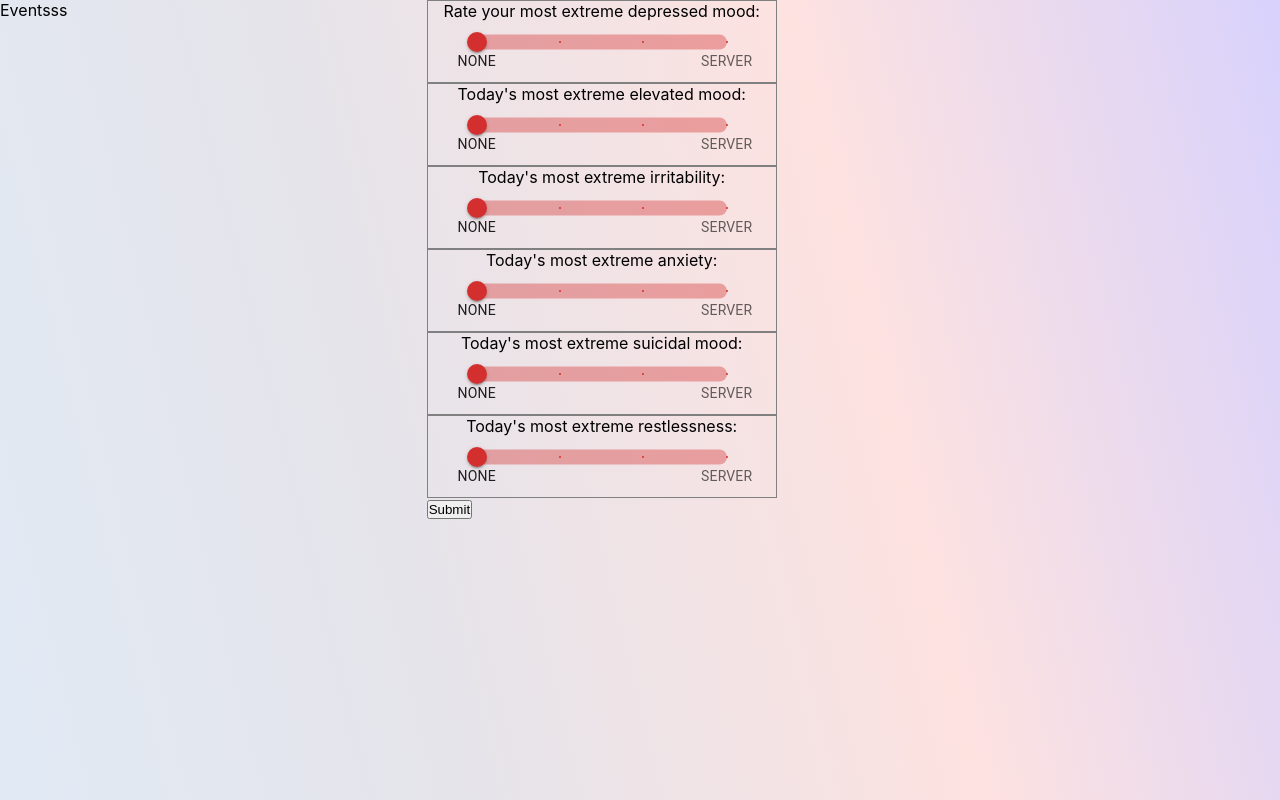
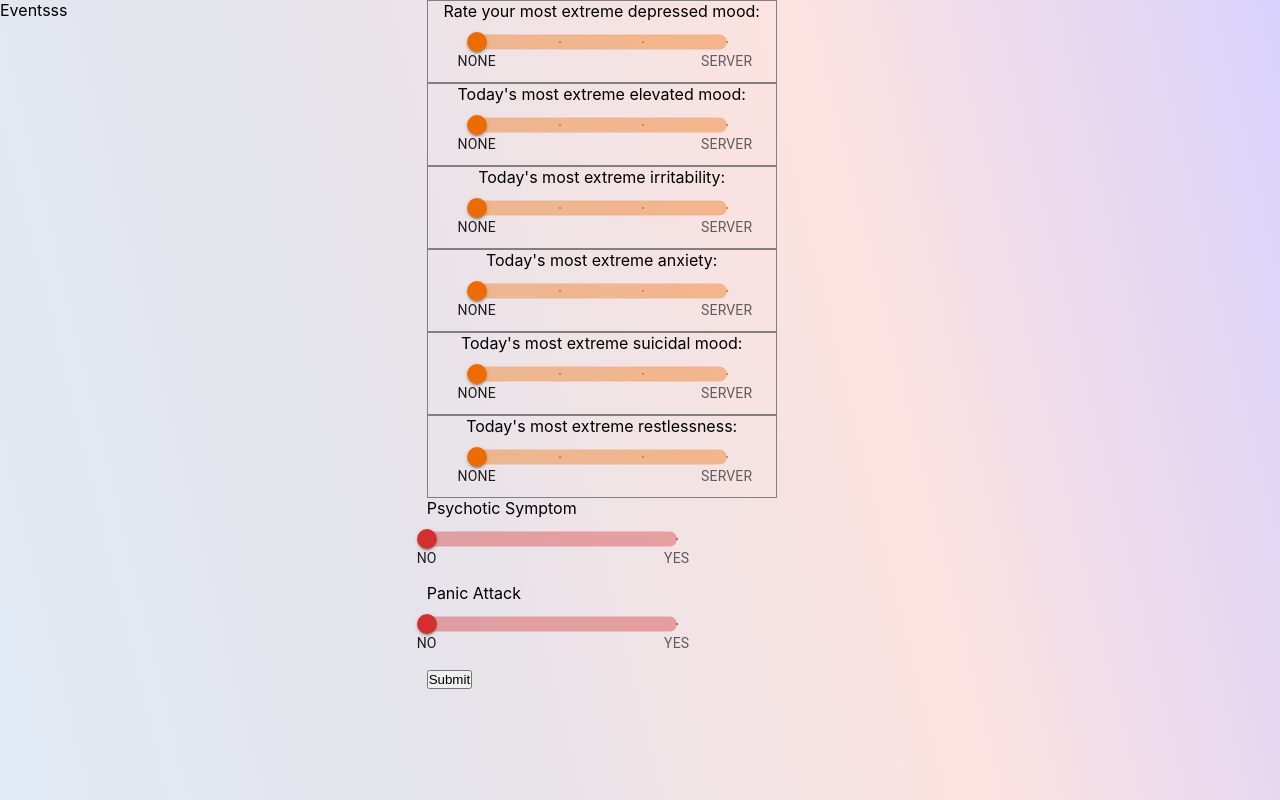
Before and after one commit to bennyhch/Moodify-Client, a React (Create React App) app: page /logger in a window 1280 px wide. Built offline with nearby package versions, Linux system fonts and the light colour scheme.

Commit message:
togglebox sent data to db successfully

```diff
--- a/src/components/dailys/Dailys.jsx
+++ b/src/components/dailys/Dailys.jsx
@@ -1,6 +1,8 @@
 import React, { useState } from "react";
 import SliderBox from "../tools/SliderBox";
 import dailyItems from "../../data/dailyItems";
+import { toggleDailyItems } from "../../data/toggleDailyItems";
+import ToggleBox from "../tools/ToggleBox";
 
 const Dailys = () => {
   const [emotionsProfile, setEmotionsProfile] = useState({
@@ -10,6 +12,8 @@ const Dailys = () => {
     restlessness: 0,
     irritability: 0,
     suicidal: 0,
+    psychoticSymptoms: false,
+    panicAttack: false,
   });
 
   const submitHandler = async (e) => {
@@ -21,6 +25,8 @@ const Dailys = () => {
       restlessness,
       irritability,
       suicidal,
+      psychoticSymptoms,
+      panicAttack,
     } = emotionsProfile;
     console.log(emotionsProfile);
     try {
@@ -37,6 +43,8 @@ const Dailys = () => {
           restlessness,
           irritability,
           suicidal,
+          psychoticSymptoms,
+          panicAttack,
         }),
       });
     } catch (error) {
@@ -46,6 +54,7 @@ const Dailys = () => {
 
   return (
     <form onSubmit={submitHandler}>
+      <>
         {dailyItems.map((dailyItem) => {
           const { id, title, emotion } = dailyItem;
           return (
@@ -57,6 +66,20 @@ const Dailys = () => {
             />
           );
         })}
+      </>
+      <>
+        {toggleDailyItems.map((toggleItem) => {
+          const { id, title, toggle } = toggleItem;
+          return (
+            <ToggleBox
+              key={id}
+              title={title}
+              toggle={toggle}
+              setEmotionsProfile={setEmotionsProfile}
+            />
+          );
+        })}
+      </>
       <button type="sumbit">Submit</button>
     </form>
   );
--- a/src/components/tools/SliderBox.jsx
+++ b/src/components/tools/SliderBox.jsx
@@ -5,10 +5,8 @@ import sliderMarks from "../../data/sliderMarks";
 
 const SliderBox = ({ title, setEmotionsProfile, emotion }) => {
   const [value, setValue] = useState(0);
-  const [specificEmotion, setSpecificEmotion] = useState(null);
 
   const sliderHandler = (e) => {
-    setSpecificEmotion(emotion);
     console.log(emotion);
     setValue(e.target.value);
     console.log(e.target.value);
@@ -21,6 +19,7 @@ const SliderBox = ({ title, setEmotionsProfile, emotion }) => {
   };
 
   return (
+    <>
       <div className={styles.box}>
         <p>{title}</p>
         <Slider
@@ -33,9 +32,10 @@ const SliderBox = ({ title, setEmotionsProfile, emotion }) => {
           valueLabelDisplay="auto"
           marks={sliderMarks}
           onChange={sliderHandler}
-        sx={{ color: "error.main", width: 250, height: 15 }}
+          sx={{ color: "warning.main", width: 250, height: 15 }}
         />
       </div>
+    </>
   );
 };
 
--- a/src/components/tools/Sliders.jsx
+++ b/src/components/tools/Sliders.jsx
@@ -1,6 +1,5 @@
 import React from "react";
 import { useState } from "react";
-import styles from "./sliders.module.css";
 import Box from "@mui/material/Box";
 import Slider from "@mui/material/Slider";
 
--- /dev/null
+++ b/src/components/tools/ToggleBox.jsx
@@ -0,0 +1,43 @@
+import React from "react";
+import Slider from "@mui/material/Slider";
+import { useState } from "react";
+import { toggleMarks } from "../../data/sliderMarks";
+
+const ToggleBox = ({ title, toggle, setEmotionsProfile }) => {
+  const [value, setValue] = useState(0);
+
+  const sliderHandler = (e) => {
+    console.log(toggle);
+    setValue(e.target.value);
+    console.log(e.target.value);
+    let hasSymtpoms = false;
+    if (e.target.value === 1) {
+      hasSymtpoms = true;
+    }
+
+    setEmotionsProfile((prev) => ({
+      ...prev,
+      [toggle]: hasSymtpoms,
+    }));
+  };
+
+  return (
+    <div>
+      <p>{title}</p>
+      <Slider
+        aria-label="Custom marks"
+        // defaultValue={value}
+        value={value}
+        step={1}
+        min={0}
+        max={1}
+        // valueLabelDisplay="auto"
+        marks={toggleMarks}
+        onChange={sliderHandler}
+        sx={{ color: "error.main", width: 250, height: 15 }}
+      />
+    </div>
+  );
+};
+
+export default ToggleBox;
--- a/src/components/tools/sliders.module.css
+++ /dev/null
@@ -1,4 +0,0 @@
-/* .sliderContainer {
-  width: 300px;
-  margin-left: 100px;
-} */
--- a/src/data/sliderMarks.js
+++ b/src/data/sliderMarks.js
@@ -16,3 +16,14 @@ const sliderMarks = [
 ];
 
 export default sliderMarks;
+
+export const toggleMarks = [
+  {
+    value: 0,
+    label: "NO",
+  },
+  {
+    value: 1,
+    label: "YES",
+  },
+];
--- /dev/null
+++ b/src/data/toggleDailyItems.js
@@ -0,0 +1,12 @@
+export const toggleDailyItems = [
+  {
+    id: 7,
+    title: "Psychotic Symptom",
+    toggle: "psychoticSymptoms",
+  },
+  {
+    id: 8,
+    title: "Panic Attack",
+    toggle: "panicAttack",
+  },
+];
```
Lines whose indentation alone changed are shown as unchanged.
